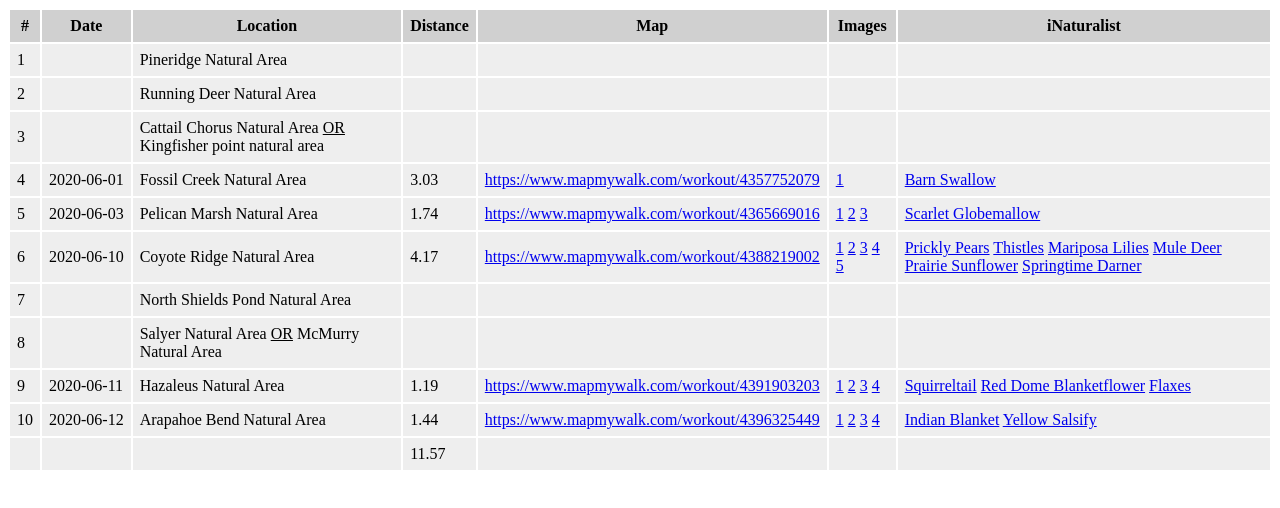
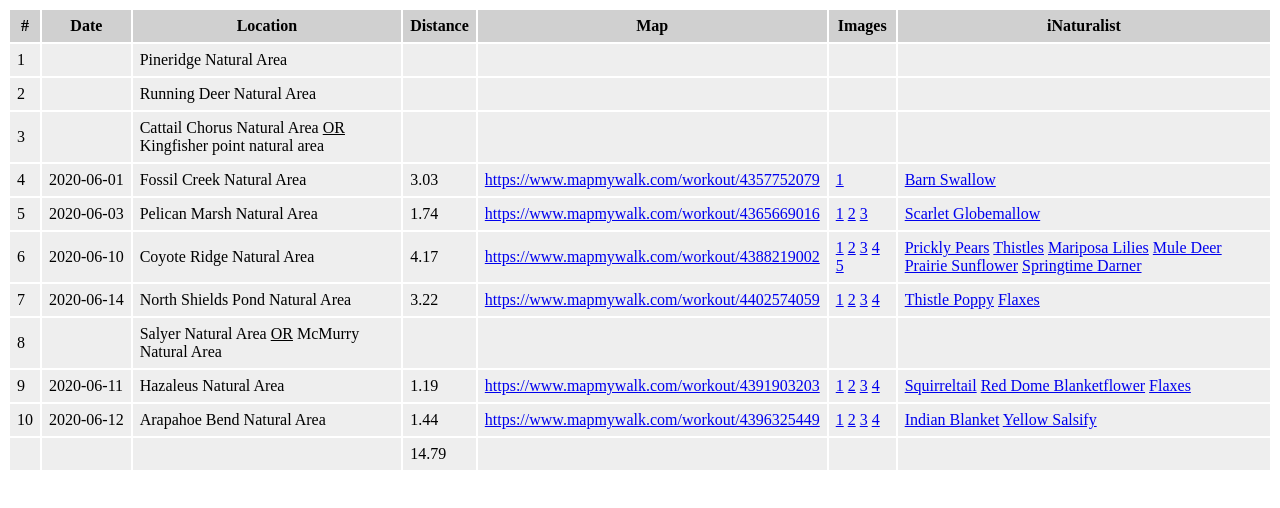
Before and after one commit to fcrwx/ExploreFortCollins, a plain HTML site: page index.html in a window 1280 px wide. Drawn offline with Linux system fonts and the light colour scheme.

Commit message:
North Shields Ponds

```diff
--- a/index.html
+++ b/index.html
@@ -98,12 +98,20 @@
     </tr>
     <tr>
         <td>7</td>
-        <td class="date"></td>
+        <td class="date">2020-06-14</td>
         <td>North Shields Pond Natural Area</td>
-        <td></td>
-        <td><a href=""></a></td>
-        <td></td>
-        <td></td>
+        <td>3.22</td>
+        <td><a href="https://www.mapmywalk.com/workout/4402574059">https://www.mapmywalk.com/workout/4402574059</a></td>
+        <td>
+            <a href="images/IMG_0759.jpg">1</a>
+            <a href="images/IMG_0761.jpg">2</a>
+            <a href="images/IMG_0765.jpg">3</a>
+            <a href="images/IMG_0770.jpg">4</a>
+        </td>
+        <td>
+            <a href="https://www.inaturalist.org/observations/49600368">Thistle Poppy</a>
+            <a href="https://www.inaturalist.org/observations/49600255">Flaxes</a>
+        </td>
     </tr>
     <tr>
         <td>8</td>
@@ -154,7 +162,7 @@
         <td></td>
         <td></td>
         <td></td>
-        <td>11.57</td>
+        <td>14.79</td>
         <td></td>
         <td></td>
         <td></td>
```
Also changed, not shown: 4 other files.
